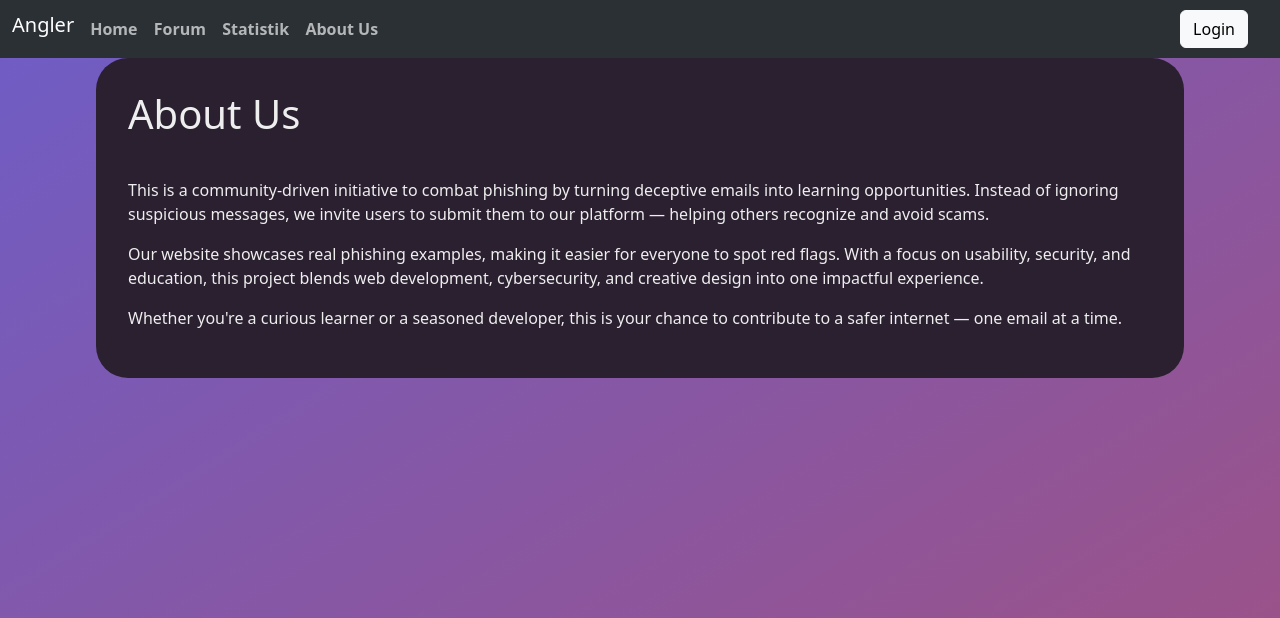
After one commit to Sebastian0324/Fishing, a Flask app: page /AboutUs in a window 1280 px wide. The commit adds this page. Shown: the top 618 px of the page. Run offline with Flask 3, Linux system fonts and the light colour scheme.

Commit message:
consistensy and About Us page
I changed some JS and CSS in order to make the site more consistent. I also added an about us page whit a brief summery off this project

```diff
--- a/Fish/server.py
+++ b/Fish/server.py
@@ -24,6 +24,11 @@ def blogg():
 def admin():
     return render_template('AdminPanel.html')
 
+# Routes
+@app.route('/AboutUs')
+def info():
+    return render_template('AboutUs.html')
+
 # test function
 @app.post('/test')
 def set_text():
--- a/Fish/static/Style.css
+++ b/Fish/static/Style.css
@@ -13,10 +13,18 @@ body {
 
     color: var(--Text_Color);
 }
-
+nav.navbar {
+    flex-wrap: nowrap;
+    justify-content: flex-start;
+}
 #nav {
     justify-content: left;
     font-weight: bold;
+}
+#nav .navbar-nav {
+    flex-direction: row;
+    justify-content: space-between;
+    width: 18em;
 }
 
 #Login_btn {
@@ -65,3 +73,17 @@ form#Login {
 #uploadForm {
     background-color: color-mix(in srgb, var(--BC), #000000aa);
 }
+
+/* ################################## */
+/* #########    About Us    ######### */
+/* ################################## */
+
+main {
+    background: var(--BC);
+    margin: 0 6em;
+    padding: 2em;
+    border-radius: 2em;
+}
+main h1 {
+    margin: 0 0 1em;
+}
--- a/Fish/static/script.js
+++ b/Fish/static/script.js
@@ -7,11 +7,14 @@ document.getElementById("Close_Login").addEventListener("click", function() {
   document.getElementById("Login").style.display = "None";
 });
 
+let Sign = document.getElementById("SignIn/Up");
 let SignIn = document.getElementById("SignIn");
 let SignUp = document.getElementById("SignUp");
 document.getElementById("SignIn/Up").addEventListener("click", function() {
     SignIn.classList.toggle("hidden");
     SignUp.classList.toggle("hidden");
+    Sign.classList.toggle("btn-dark");
+    Sign.classList.toggle("btn-secondary");
 });
 
 
--- /dev/null
+++ b/Fish/templates/AboutUs.html
@@ -0,0 +1,9 @@
+{% extends "form.html" %}
+{% block content %}
+<main>
+    <h1>About Us</h1>
+    <p>This is a community-driven initiative to combat phishing by turning deceptive emails into learning opportunities. Instead of ignoring suspicious messages, we invite users to submit them to our platform — helping others recognize and avoid scams.</p>
+    <p>Our website showcases real phishing examples, making it easier for everyone to spot red flags. With a focus on usability, security, and education, this project blends web development, cybersecurity, and creative design into one impactful experience.</p>
+    <p>Whether you're a curious learner or a seasoned developer, this is your chance to contribute to a safer internet — one email at a time.</p>
+</main>
+{% endblock %}
--- a/Fish/templates/form.html
+++ b/Fish/templates/form.html
@@ -8,13 +8,14 @@
     <link rel="stylesheet" href="{{ url_for('static', filename='Style.css') }}">
 </head>
 <body data-bs-theme="dark">
-    <nav class="navbar navbar-expand-lg bg-body-tertiary">
+    <nav class="navbar bg-body-tertiary">
         <div id="nav" class="container-fluid">
-            <h2 class="navbar-brand">Navbar</h2>
+            <h2 class="navbar-brand">Angler</h2>
             <div class="navbar-nav">
                 <a class="nav-link" href="/">Home</a>
                 <a class="nav-link" href="/Blogg">Forum</a>
                 <a class="nav-link" href="/AdminPanel">Statistik</a>
+                <a class="nav-link" href="/AboutUs">About Us</a>
             </div>
         </div>
         <button id="Login_btn" class="btn btn-light">Login</button>
@@ -60,7 +61,6 @@
             </div>
         {% endif %}
     </form>
-    <h1>Fishing</h1>
    {% block content %}{% endblock %}
     <script src="{{ url_for('static', filename='script.js') }}"></script>
     <!-- Bootstrap JS + Popper -->
```
